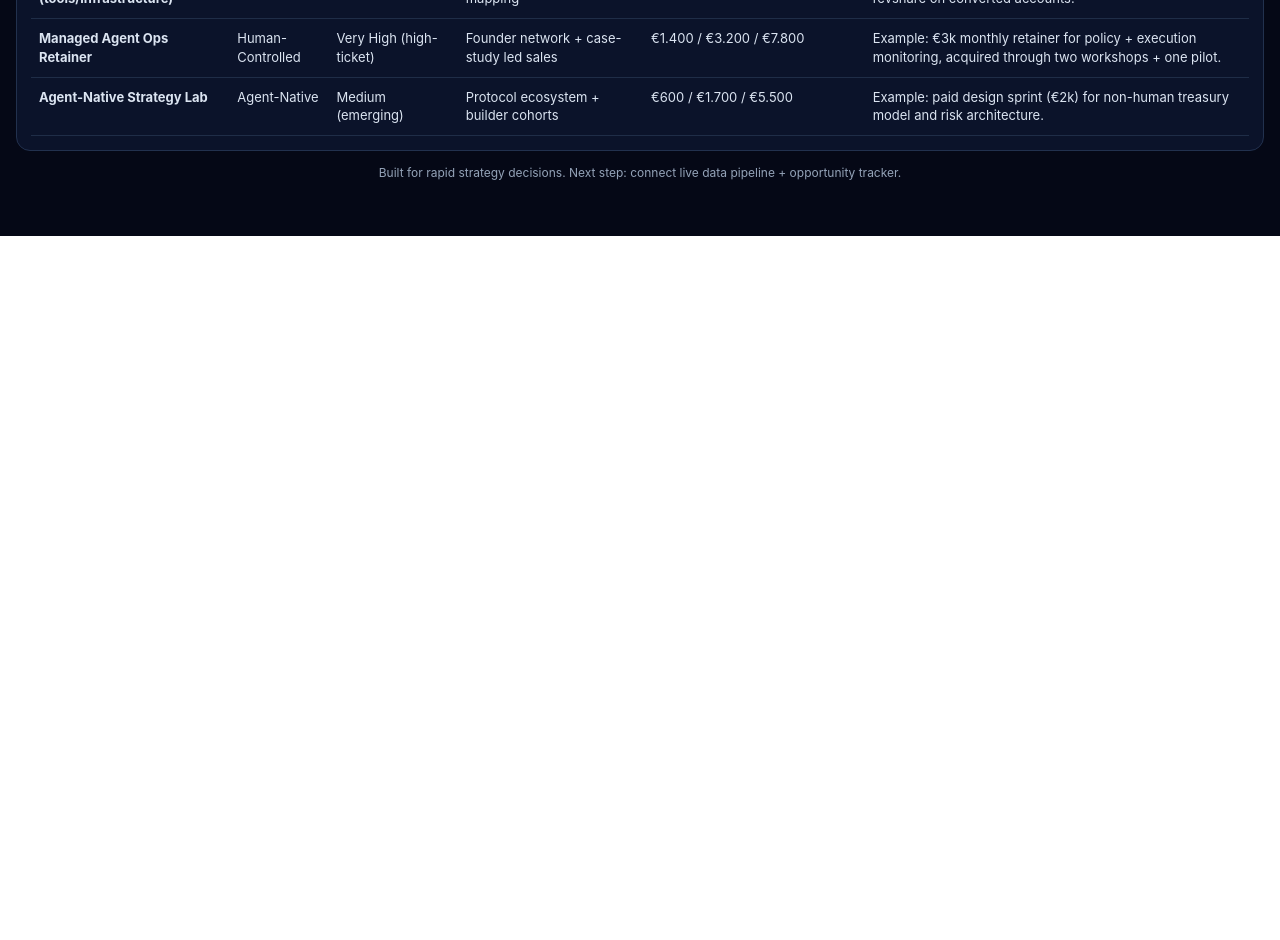
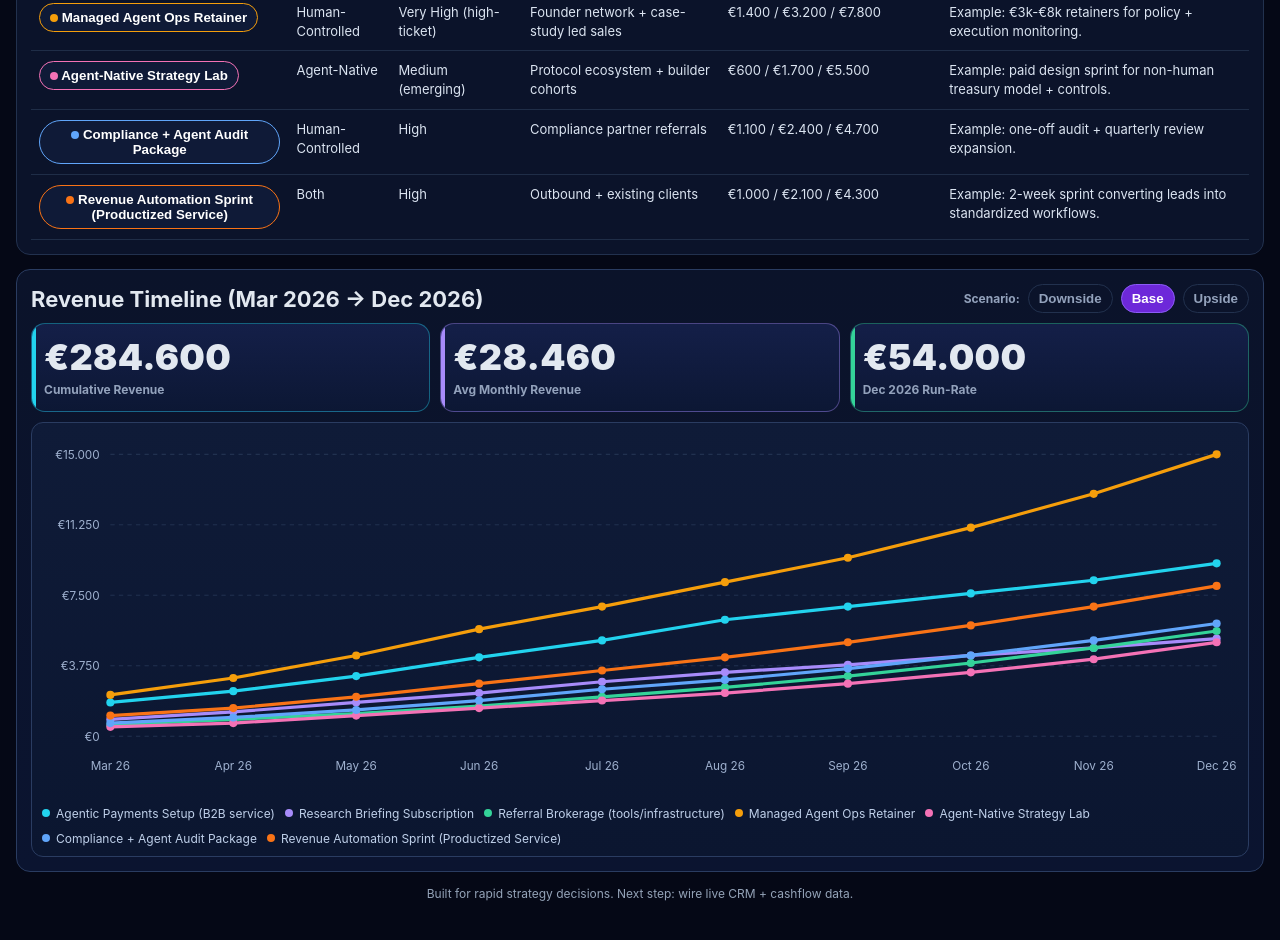
Before and after one commit to rafaschul/a2amarketcap, a Next.js app: page / in a window 1280 px wide. Shown: the part 1460-2400 px from the top of the page. Before the commit the page ends 1696 px from the top, so only its background shows below. Built offline with nearby package versions, Linux system fonts and the light colour scheme.

Commit message:
Expand income streams and add interactive Mar-Dec 2026 revenue timeline chart

```diff
--- a/src/app/page.js
+++ b/src/app/page.js
@@ -2,9 +2,11 @@
 
 import { useMemo, useState } from 'react';
 
+const months = ['Mar 26', 'Apr 26', 'May 26', 'Jun 26', 'Jul 26', 'Aug 26', 'Sep 26', 'Oct 26', 'Nov 26', 'Dec 26'];
+
 const snapshot = {
   asOf: '2026-03-01',
-  note: 'High-level strategic estimate for A2A finance landscape. Replace with live pipelines over time.',
+  note: 'Strategic estimate. Replace with live CRM + finance pipeline feeds.',
   participantsToday: {
     totalTracked: 1240,
     humanControlled: 930,
@@ -31,7 +33,7 @@ const segments = [
     marketPotential12m: {
       tam: '€3.2B - €6.1B serviceable software + managed ops opportunity',
       baseGrowth: '+105%',
-      keyDriver: 'Enterprises adopting AI operators but keeping human financial custody',
+      keyDriver: 'Enterprises adopting AI operators with human financial custody',
       risk: 'Compliance drag + approval friction',
     },
     salesChannels: ['LinkedIn outbound', 'Partner referrals', 'Founder communities', 'Agency alliances'],
@@ -46,7 +48,7 @@ const segments = [
       growth3m: '+46%',
       controlled: 66,
       free: 34,
-      strongestUseCases: 'Autonomous micro-commerce, agent swarms, market-making experiments, API-native treasuries',
+      strongestUseCases: 'Autonomous micro-commerce, swarm ops, market-making experiments, API-native treasuries',
     },
     marketPotential12m: {
       tam: '€1.1B - €2.8B early but high-volatility opportunity',
@@ -60,46 +62,82 @@ const segments = [
 
 const incomeStreams = [
   {
+    key: 'payments-setup',
+    color: '#22d3ee',
     name: 'Agentic Payments Setup (B2B service)',
     segment: 'Human-Controlled',
     marketPotential: 'High (near-term)',
     channel: 'Outbound + partner intros',
     expectedReturnPer100: { downside: 120, base: 260, upside: 520 },
+    baseMonthly: [1800, 2400, 3200, 4200, 5100, 6200, 6900, 7600, 8300, 9200],
     example:
-      'Example: one SMB onboarding package (€1,500) closes after €550 cumulative acquisition cost over outreach/content cycles.',
+      'Example: SMB onboarding package (€1,500) + policy add-on upsell after pilot close.',
   },
   {
+    key: 'research-subscription',
+    color: '#a78bfa',
     name: 'Research Briefing Subscription',
     segment: 'Both',
     marketPotential: 'High (repeatable)',
     channel: 'Content-led inbound + newsletter + communities',
     expectedReturnPer100: { downside: 90, base: 220, upside: 410 },
-    example: 'Example: weekly premium brief at €99/mo; 12 retained subscribers from a €600 launch sprint.',
+    baseMonthly: [900, 1300, 1800, 2300, 2900, 3400, 3800, 4300, 4700, 5200],
+    example: 'Example: weekly premium brief at €99/mo; retention-driven recurring growth.',
   },
   {
+    key: 'referral-brokerage',
+    color: '#34d399',
     name: 'Referral Brokerage (tools/infrastructure)',
     segment: 'Both',
     marketPotential: 'Medium-High',
     channel: 'Warm intros + ecosystem mapping',
     expectedReturnPer100: { downside: 70, base: 180, upside: 600 },
-    example: 'Example: 15 qualified partner intros/month with 12-20% revshare on converted accounts.',
+    baseMonthly: [600, 900, 1200, 1600, 2100, 2600, 3200, 3900, 4700, 5600],
+    example: 'Example: qualified partner intros with 12-20% revshare payout windows.',
   },
   {
+    key: 'managed-ops',
+    color: '#f59e0b',
     name: 'Managed Agent Ops Retainer',
     segment: 'Human-Controlled',
     marketPotential: 'Very High (high-ticket)',
     channel: 'Founder network + case-study led sales',
     expectedReturnPer100: { downside: 140, base: 320, upside: 780 },
-    example:
-      'Example: €3k monthly retainer for policy + execution monitoring, acquired through two workshops + one pilot.',
+    baseMonthly: [2200, 3100, 4300, 5700, 6900, 8200, 9500, 11100, 12900, 15000],
+    example: 'Example: €3k-€8k retainers for policy + execution monitoring.',
   },
   {
+    key: 'agent-native-lab',
+    color: '#f472b6',
     name: 'Agent-Native Strategy Lab',
     segment: 'Agent-Native',
     marketPotential: 'Medium (emerging)',
     channel: 'Protocol ecosystem + builder cohorts',
     expectedReturnPer100: { downside: 60, base: 170, upside: 550 },
-    example: 'Example: paid design sprint (€2k) for non-human treasury model and risk architecture.',
+    baseMonthly: [500, 700, 1100, 1500, 1900, 2300, 2800, 3400, 4100, 5000],
+    example: 'Example: paid design sprint for non-human treasury model + controls.',
+  },
+  {
+    key: 'agent-audit',
+    color: '#60a5fa',
+    name: 'Compliance + Agent Audit Package',
+    segment: 'Human-Controlled',
+    marketPotential: 'High',
+    channel: 'Compliance partner referrals',
+    expectedReturnPer100: { downside: 110, base: 240, upside: 470 },
+    baseMonthly: [700, 1000, 1400, 1900, 2500, 3000, 3600, 4300, 5100, 6000],
+    example: 'Example: one-off audit + quarterly review expansion.',
+  },
+  {
+    key: 'automation-sprint',
+    color: '#f97316',
+    name: 'Revenue Automation Sprint (Productized Service)',
+    segment: 'Both',
+    marketPotential: 'High',
+    channel: 'Outbound + existing clients',
+    expectedReturnPer100: { downside: 100, base: 210, upside: 430 },
+    baseMonthly: [1100, 1500, 2100, 2800, 3500, 4200, 5000, 5900, 6900, 8000],
+    example: 'Example: 2-week sprint converting leads into standardized workflows.',
   },
 ];
 
@@ -121,14 +159,41 @@ const statusBands = [
   },
 ];
 
+const scenarioMultipliers = { downside: 0.62, base: 1, upside: 1.75 };
+
 export default function Home() {
   const [roiBase, setRoiBase] = useState(1000);
   const [segmentFilter, setSegmentFilter] = useState('All');
+  const [scenario, setScenario] = useState('base');
+  const [visibleStreams, setVisibleStreams] = useState(() => Object.fromEntries(incomeStreams.map((s) => [s.key, true])));
 
   const filteredIncomeStreams = useMemo(() => {
-    if (segmentFilter === 'All') return incomeStreams;
-    return incomeStreams.filter((x) => x.segment === segmentFilter || x.segment === 'Both');
-  }, [segmentFilter]);
+    const bySegment = segmentFilter === 'All'
+      ? incomeStreams
+      : incomeStreams.filter((x) => x.segment === segmentFilter || x.segment === 'Both');
+    return bySegment.filter((x) => visibleStreams[x.key]);
+  }, [segmentFilter, visibleStreams]);
+
+  const chartSeries = useMemo(() => {
+    const m = scenarioMultipliers[scenario] || 1;
+    return filteredIncomeStreams.map((s) => ({
+      key: s.key,
+      name: s.name,
+      color: s.color,
+      values: s.baseMonthly.map((v) => Math.round(v * m)),
+    }));
+  }, [filteredIncomeStreams, scenario]);
+
+  const totals = useMemo(() => {
+    const monthlyTotals = months.map((_, i) => chartSeries.reduce((sum, s) => sum + (s.values[i] || 0), 0));
+    const cumulative = monthlyTotals.reduce((a, b) => a + b, 0);
+    return {
+      monthlyTotals,
+      cumulative,
+      avgMonthly: Math.round(cumulative / months.length),
+      decRunRate: monthlyTotals[monthlyTotals.length - 1] || 0,
+    };
+  }, [chartSeries]);
 
   return (
     <main style={styles.page}>
@@ -203,11 +268,18 @@ export default function Home() {
               </tr>
             </thead>
             <tbody>
-              {filteredIncomeStreams.map((r) => {
+              {incomeStreams.filter((r) => segmentFilter === 'All' || r.segment === segmentFilter || r.segment === 'Both').map((r) => {
                 const scaled = scaleReturns(r.expectedReturnPer100, roiBase / 100);
                 return (
-                  <tr key={r.name}>
-                    <Td><b>{r.name}</b></Td>
+                  <tr key={r.key} style={!visibleStreams[r.key] ? styles.rowMuted : undefined}>
+                    <Td>
+                      <button
+                        onClick={() => setVisibleStreams((prev) => ({ ...prev, [r.key]: !prev[r.key] }))}
+                        style={{ ...styles.streamToggle, borderColor: r.color, color: visibleStreams[r.key] ? '#fff' : '#9fb1cf' }}
+                      >
+                        <span style={{ ...styles.dot, background: r.color }} /> {r.name}
+                      </button>
+                    </Td>
                     <Td>{r.segment}</Td>
                     <Td>{r.marketPotential}</Td>
                     <Td>{r.channel}</Td>
@@ -221,7 +293,29 @@ export default function Home() {
         </div>
       </section>
 
-      <footer style={styles.footer}>Built for rapid strategy decisions. Next step: connect live data pipeline + opportunity tracker.</footer>
+      <section style={styles.cardGlow}>
+        <div style={styles.toolbar}>
+          <h2 style={{ ...styles.h2, margin: 0 }}>Revenue Timeline (Mar 2026 → Dec 2026)</h2>
+          <div style={styles.toolbarGroup}>
+            <span style={styles.controlLabel}>Scenario:</span>
+            {['downside', 'base', 'upside'].map((s) => (
+              <button key={s} style={scenario === s ? styles.btnActive : styles.btn} onClick={() => setScenario(s)}>
+                {cap(s)}
+              </button>
+            ))}
+          </div>
+        </div>
+
+        <div style={styles.kpiRow3}>
+          <Kpi label="Cumulative Revenue" value={eur(totals.cumulative)} accent="#22d3ee" />
+          <Kpi label="Avg Monthly Revenue" value={eur(totals.avgMonthly)} accent="#a78bfa" />
+          <Kpi label="Dec 2026 Run-Rate" value={eur(totals.decRunRate)} accent="#34d399" />
+        </div>
+
+        <LineChart series={chartSeries} months={months} />
+      </section>
+
+      <footer style={styles.footer}>Built for rapid strategy decisions. Next step: wire live CRM + cashflow data.</footer>
     </main>
   );
 }
@@ -230,9 +324,7 @@ function SegmentBox({ seg, tone }) {
   const controlled = Number(seg.statusToday.controlled || 0);
   const free = Number(seg.statusToday.free || 0);
   const hybrid = Math.max(0, 100 - controlled - free);
-  const bar = tone === 'cyan'
-    ? ['#06b6d4', '#22c55e', '#f472b6']
-    : ['#8b5cf6', '#34d399', '#f97316'];
+  const bar = tone === 'cyan' ? ['#06b6d4', '#22c55e', '#f472b6'] : ['#8b5cf6', '#34d399', '#f97316'];
   const donut = `conic-gradient(${bar[0]} 0 ${controlled}%, ${bar[1]} ${controlled}% ${controlled + hybrid}%, ${bar[2]} ${controlled + hybrid}% 100%)`;
 
   return (
@@ -282,6 +374,56 @@ function SegmentBox({ seg, tone }) {
   );
 }
 
+function LineChart({ series, months }) {
+  const W = 1120;
+  const H = 340;
+  const P = { t: 20, r: 20, b: 56, l: 64 };
+  const innerW = W - P.l - P.r;
+  const innerH = H - P.t - P.b;
+
+  const maxY = Math.max(1000, ...series.flatMap((s) => s.values));
+  const niceMax = Math.ceil(maxY / 1000) * 1000;
+  const yTicks = [0, 0.25, 0.5, 0.75, 1].map((t) => Math.round(niceMax * t));
+
+  const x = (i) => P.l + (i / (months.length - 1)) * innerW;
+  const y = (v) => P.t + (1 - v / niceMax) * innerH;
+
+  return (
+    <div style={styles.chartWrap}>
+      <svg viewBox={`0 0 ${W} ${H}`} style={styles.svg}>
+        {yTicks.map((t) => (
+          <g key={t}>
+            <line x1={P.l} y1={y(t)} x2={W - P.r} y2={y(t)} stroke="#21314f" strokeDasharray="4 4" />
+            <text x={P.l - 10} y={y(t) + 4} fill="#9fb1cf" textAnchor="end" fontSize="11">{eur(t)}</text>
+          </g>
+        ))}
+
+        {months.map((m, i) => (
+          <text key={m} x={x(i)} y={H - 24} fill="#9fb1cf" textAnchor="middle" fontSize="11">{m}</text>
+        ))}
+
+        {series.map((s) => {
+          const d = s.values.map((v, i) => `${i === 0 ? 'M' : 'L'} ${x(i)} ${y(v)}`).join(' ');
+          return (
+            <g key={s.key}>
+              <path d={d} fill="none" stroke={s.color} strokeWidth="3" />
+              {s.values.map((v, i) => (
+                <circle key={`${s.key}-${i}`} cx={x(i)} cy={y(v)} r="3.8" fill={s.color} />
+              ))}
+            </g>
+          );
+        })}
+      </svg>
+
+      <div style={styles.chartLegend}>
+        {series.map((s) => (
+          <span key={s.key} style={styles.legend}><i style={{ ...styles.dot, background: s.color }} />{s.name}</span>
+        ))}
+      </div>
+    </div>
+  );
+}
+
 function Kpi({ label, value, accent }) {
   return (
     <div style={{ ...styles.kpi, borderColor: `${accent}66` }}>
@@ -321,6 +463,7 @@ function Td({ children }) { return <td style={styles.td}>{children}</td>; }
 function fmt(n) { return Number(n).toLocaleString('de-DE'); }
 function pct(x) { return `${Math.round(x * 100)}%`; }
 function eur(n) { return `€${Math.round(n).toLocaleString('de-DE')}`; }
+function cap(s) { return s.charAt(0).toUpperCase() + s.slice(1); }
 function scaleReturns(base100, factor) {
   return {
     downside: base100.downside * factor,
@@ -355,6 +498,7 @@ const styles = {
     gap: 10,
     marginBottom: 14,
   },
+  kpiRow3: { display: 'grid', gridTemplateColumns: 'repeat(auto-fit,minmax(220px,1fr))', gap: 10, marginBottom: 10 },
   kpi: {
     position: 'relative',
     background: 'linear-gradient(180deg,#141f48,#0c1734)',
@@ -381,71 +525,35 @@ const styles = {
     padding: 14,
     marginBottom: 14,
   },
-  cardCyan: {
-    background: 'linear-gradient(180deg,#0a1831,#0b162a)',
-    border: '1px solid #1f5f70',
-  },
-  cardViolet: {
-    background: 'linear-gradient(180deg,#151238,#0f132a)',
-    border: '1px solid #4a3d7d',
-  },
+  cardCyan: { background: 'linear-gradient(180deg,#0a1831,#0b162a)', border: '1px solid #1f5f70' },
+  cardViolet: { background: 'linear-gradient(180deg,#151238,#0f132a)', border: '1px solid #4a3d7d' },
 
   h2: { margin: '0 0 8px', fontSize: 22 },
   h3: { margin: '10px 0 8px', fontSize: 15, color: '#cbd5e1' },
   p: { margin: '0 0 8px', color: '#cbd5e1' },
   list: { margin: 0, paddingLeft: 18, color: '#d6deea', display: 'grid', gap: 6 },
   statusCardGrid: { display: 'grid', gridTemplateColumns: 'repeat(auto-fit,minmax(220px,1fr))', gap: 10 },
-  statusCard: {
-    background: 'linear-gradient(180deg,#121d3f,#0d1733)',
-    border: '1px solid #30476f',
-    borderRadius: 12,
-    padding: 12,
-  },
+  statusCard: { background: 'linear-gradient(180deg,#121d3f,#0d1733)', border: '1px solid #30476f', borderRadius: 12, padding: 12 },
   statusTitle: { fontSize: 16, fontWeight: 900, marginBottom: 6 },
   statusMeaning: { fontSize: 13, color: '#d6deea', marginBottom: 8, lineHeight: 1.4 },
   statusImpact: { fontSize: 12, color: '#93c5fd', fontWeight: 700 },
 
   scenarioRow: { display: 'flex', gap: 10, flexWrap: 'wrap' },
-  pill: {
-    display: 'inline-flex', alignItems: 'center', gap: 8,
-    padding: '8px 12px', borderRadius: 999,
-    background: '#101a36', border: '1px solid #334155',
-  },
+  pill: { display: 'inline-flex', alignItems: 'center', gap: 8, padding: '8px 12px', borderRadius: 999, background: '#101a36', border: '1px solid #334155' },
   pillDot: { width: 8, height: 8, borderRadius: 99, display: 'inline-block' },
   pillName: { color: '#cbd5e1', fontSize: 13 },
   pillVal: { fontSize: 14 },
 
-  grid2: {
-    display: 'grid',
-    gap: 12,
-    gridTemplateColumns: 'repeat(auto-fit,minmax(380px,1fr))',
-    marginBottom: 14,
-  },
+  grid2: { display: 'grid', gap: 12, gridTemplateColumns: 'repeat(auto-fit,minmax(380px,1fr))', marginBottom: 14 },
   segmentTopGrid: { display: 'grid', gridTemplateColumns: '1.6fr .9fr', gap: 10, alignItems: 'center' },
   innerKpiRow: { display: 'grid', gridTemplateColumns: '1fr 1fr', gap: 8, margin: '10px 0 8px' },
-  donutWrap: { display: 'grid', justifyItems: 'center', gap: 6 },
-  donut: {
-    width: 114,
-    height: 114,
-    borderRadius: '50%',
-    padding: 10,
-    boxShadow: 'inset 0 0 0 1px #22314e, 0 8px 16px rgba(2,8,23,.35)',
-  },
-  donutInner: {
-    width: '100%',
-    height: '100%',
-    borderRadius: '50%',
-    background: '#0b132a',
-    display: 'grid',
-    placeItems: 'center',
-    fontWeight: 900,
-    fontSize: 22,
-    color: '#e2e8f0',
-  },
-  donutLabel: { fontSize: 11, color: '#9fb1cf', fontWeight: 700 },
   miniKpi: { background: '#121e3f', border: '1px solid #2b3e67', borderRadius: 12, padding: '10px 12px' },
   miniKpiLabel: { fontSize: 11, color: '#9fb1cf', fontWeight: 700 },
   miniKpiValue: { marginTop: 4, fontSize: 28, fontWeight: 900 },
+  donutWrap: { display: 'grid', justifyItems: 'center', gap: 6 },
+  donut: { width: 114, height: 114, borderRadius: '50%', padding: 10, boxShadow: 'inset 0 0 0 1px #22314e, 0 8px 16px rgba(2,8,23,.35)' },
+  donutInner: { width: '100%', height: '100%', borderRadius: '50%', background: '#0b132a', display: 'grid', placeItems: 'center', fontWeight: 900, fontSize: 22, color: '#e2e8f0' },
+  donutLabel: { fontSize: 11, color: '#9fb1cf', fontWeight: 700 },
 
   segmentBarWrap: { marginTop: 8, marginBottom: 8 },
   segmentLegend: { fontSize: 12, color: '#9fb1cf', marginBottom: 6, fontWeight: 700 },
@@ -456,39 +564,24 @@ const styles = {
   dot: { width: 8, height: 8, borderRadius: 99, display: 'inline-block' },
 
   tags: { display: 'flex', flexWrap: 'wrap', gap: 8 },
-  tag: {
-    background: '#1e293b',
-    color: '#bfdbfe',
-    border: '1px solid #334155',
-    borderRadius: 999,
-    fontSize: 12,
-    padding: '5px 9px',
-  },
+  tag: { background: '#1e293b', color: '#bfdbfe', border: '1px solid #334155', borderRadius: 999, fontSize: 12, padding: '5px 9px' },
 
   toolbar: { display: 'flex', gap: 10, flexWrap: 'wrap', alignItems: 'center', justifyContent: 'space-between', marginBottom: 10 },
   toolbarGroup: { display: 'flex', gap: 8, alignItems: 'center', flexWrap: 'wrap' },
   controlLabel: { fontSize: 12, color: '#93a2bc', fontWeight: 700 },
   btn: { background: '#0b132a', border: '1px solid #22314e', color: '#93a2bc', padding: '6px 10px', borderRadius: 999, fontWeight: 700, cursor: 'pointer' },
   btnActive: { background: '#6d28d9', border: '1px solid #8b5cf6', color: '#fff', padding: '6px 10px', borderRadius: 999, fontWeight: 700, cursor: 'pointer' },
+  streamToggle: { background: '#0f1a37', border: '1px solid', borderRadius: 999, padding: '6px 10px', fontWeight: 700, cursor: 'pointer' },
 
+  rowMuted: { opacity: 0.45 },
   tableWrap: { overflowX: 'auto' },
   table: { width: '100%', borderCollapse: 'collapse' },
-  th: {
-    textAlign: 'left',
-    fontSize: 12,
-    color: '#bfdbfe',
-    borderBottom: '1px solid #2c3e62',
-    padding: '10px 8px',
-    verticalAlign: 'top',
-    whiteSpace: 'nowrap',
-  },
-  td: {
-    fontSize: 13,
-    color: '#dbe4f1',
-    borderBottom: '1px solid #1f2d47',
-    padding: '10px 8px',
-    verticalAlign: 'top',
-    lineHeight: 1.45,
-  },
+  th: { textAlign: 'left', fontSize: 12, color: '#bfdbfe', borderBottom: '1px solid #2c3e62', padding: '10px 8px', verticalAlign: 'top', whiteSpace: 'nowrap' },
+  td: { fontSize: 13, color: '#dbe4f1', borderBottom: '1px solid #1f2d47', padding: '10px 8px', verticalAlign: 'top', lineHeight: 1.45 },
+
+  chartWrap: { background: 'linear-gradient(180deg,#0f1b38,#0b1630)', border: '1px solid #2a3c61', borderRadius: 12, padding: 10 },
+  svg: { width: '100%', height: 'auto', display: 'block' },
+  chartLegend: { display: 'flex', gap: 10, flexWrap: 'wrap', marginTop: 10 },
+
   footer: { color: '#94a3b8', fontSize: 12, textAlign: 'center', marginTop: 14 },
 };
```
